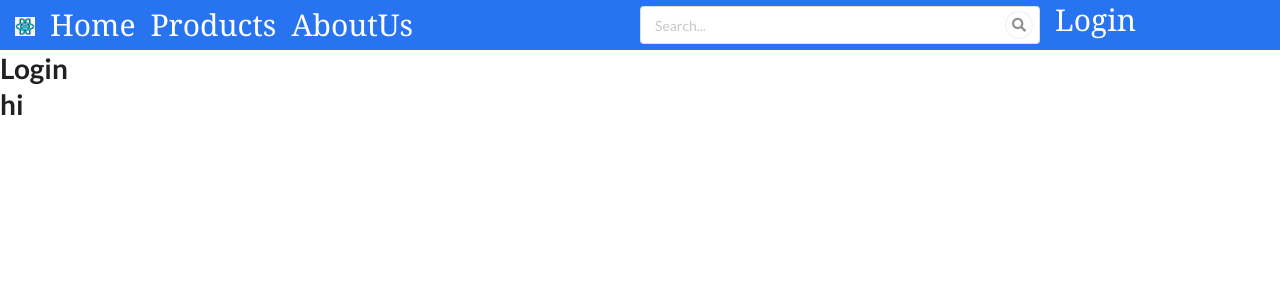
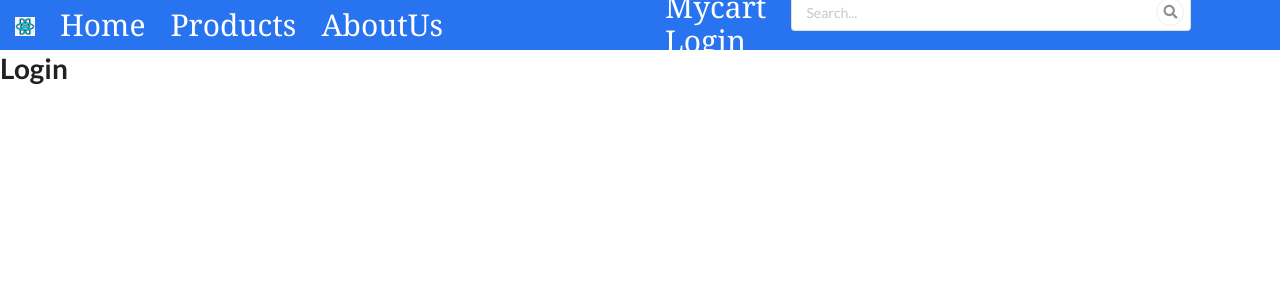
Before and after one commit to PrabuUiUx/Learn-react-app, a React (Create React App) app: page / in a window 1280 px wide. Shown: the top 300 px of the page. Built offline with nearby package versions, Linux system fonts and the light colour scheme.

Commit message:
prod list added

```diff
--- a/src/App.css
+++ b/src/App.css
@@ -40,7 +40,7 @@
 .NavBar .LeftSide{
   flex:50%;
   font-size: 30px;
-  font-family: Georgia, 'Times New Roman', Times, serif;
+  font-family:Georgia, 'Times New Roman', Times, serif;
 }
 .NavBar .LeftSide .Links{
   max-height: 80px;
@@ -48,15 +48,17 @@
 }
 .NavBar .LeftSide .Links a{
   color:white;
-  margin-left: 15px;
+  margin-left: 25px;
 
 }
 .NavBar .RightSide{
   flex:50%;
+  justify-content: flex-start;
+  align-items: center;
 }
 .NavBar .RightSide a{
   color:white;
-  margin-left: 15px;
+  margin-right: 25px;
   font-size: 30px;
   font-family: Georgia, 'Times New Roman', Times, serif;
 
@@ -71,3 +73,10 @@ button:hover{
   width:calc();
   height:450px;
 }
+.imgcrd:hover {
+  transform: scale(1.2);
+  border-radius: 5px;
+}
+.btng:hover{
+  transform: scale(1.2);
+}
--- a/src/components/App.js
+++ b/src/components/App.js
@@ -4,7 +4,7 @@ import Products from './Products';
 import AboutUs from './AboutUs';
 import Login from './Login';
 import {BrowserRouter, Route} from 'react-router-dom';
-import Test from '../components/test';
+import MyCart from './MyCart';
 
 
 
@@ -19,10 +19,10 @@ function App() {
      <Route path="/aboutus"  component={AboutUs}/>
      <Route path="/home"  component={Home}/>
      <Route path="/login"  component={Login}/>
+     <Route path="/cart"  component={MyCart}/>
      <Route path="/" exact component={Login}/>
      </BrowserRouter>
 
-     <Test/>
     </div>
   );
 }
--- /dev/null
+++ b/src/components/MyCart.js
@@ -0,0 +1,13 @@
+import React, { Component } from 'react'
+
+export class MyCart extends Component {
+    render() {
+        return (
+            <div>
+                <h1>hi</h1>
+            </div>
+        )
+    }
+}
+
+export default MyCart
--- a/src/components/Products.js
+++ b/src/components/Products.js
@@ -20,13 +20,14 @@ export default class Products extends Component {
     }
     render() {
         const {prod} = this.state;
+        // const [cartItem,setCartItem]= useState([]);
         return (
-            <div className="prods ">
-                <div class="ui special cards uic">
-      {prod.map((list)=>(
-  <div class="card " style={{width:"230px",height:"auto"}}>
-    <div class="blurring dimmable image">
-      <div class="ui dimmer">
+            <div className="prods " style={{marginTop:"25px"}}>
+                <div class="ui special cards uic" >
+          {prod.map((list)=>(
+          <div class="card " style={{width:"230px",height:"auto"}}>
+          <div class="blurring dimmable image">
+          <div class="ui dimmer">
         <div class="content">
           <div class="center">
             <div class="ui inverted button">Add to Cart</div>
@@ -34,7 +35,7 @@ export default class Products extends Component {
         </div>
       </div>
 
-          <img src={list.image} style={{width:"200px",height:"200px"}}/>
+          <img  className="imgcrd" src={list.image} style={{width:"200px",height:"200px"}} alt="img"/>
     </div>
     <div class="content">
       <a class="header">{list.title}</a>
@@ -46,6 +47,7 @@ export default class Products extends Component {
       <a>
         Rating:{list.rating.rate}
       </a>
+      <button className="ui green button btng" style={{marginLeft:"20px"}} >Add to Cart</button>
     </div>
   </div>
       ))}
--- a/src/components/navbar.js
+++ b/src/components/navbar.js
@@ -15,11 +15,12 @@ const Navbar = () => {
             </div>
         </div>
         <div className="RightSide">
+        <Link style={{marginLeft:"25px",marginRight:"25px"}} to="/cart">Mycart</Link>
         <div className="ui icon input">
-        <input type="text" placeholder="Search..." style={{width:"400px"}} />
+        <input  type="text" placeholder="Search..." style={{width:"400px"}} />
         <i className="circular search link icon"></i>
         </div>
-        <Link to="/login">Login</Link>
+        <Link style={{marginLeft:"25px",marginRight:"25px"}} to="/login">Login</Link>
         </div>
         </div>
     )
```
